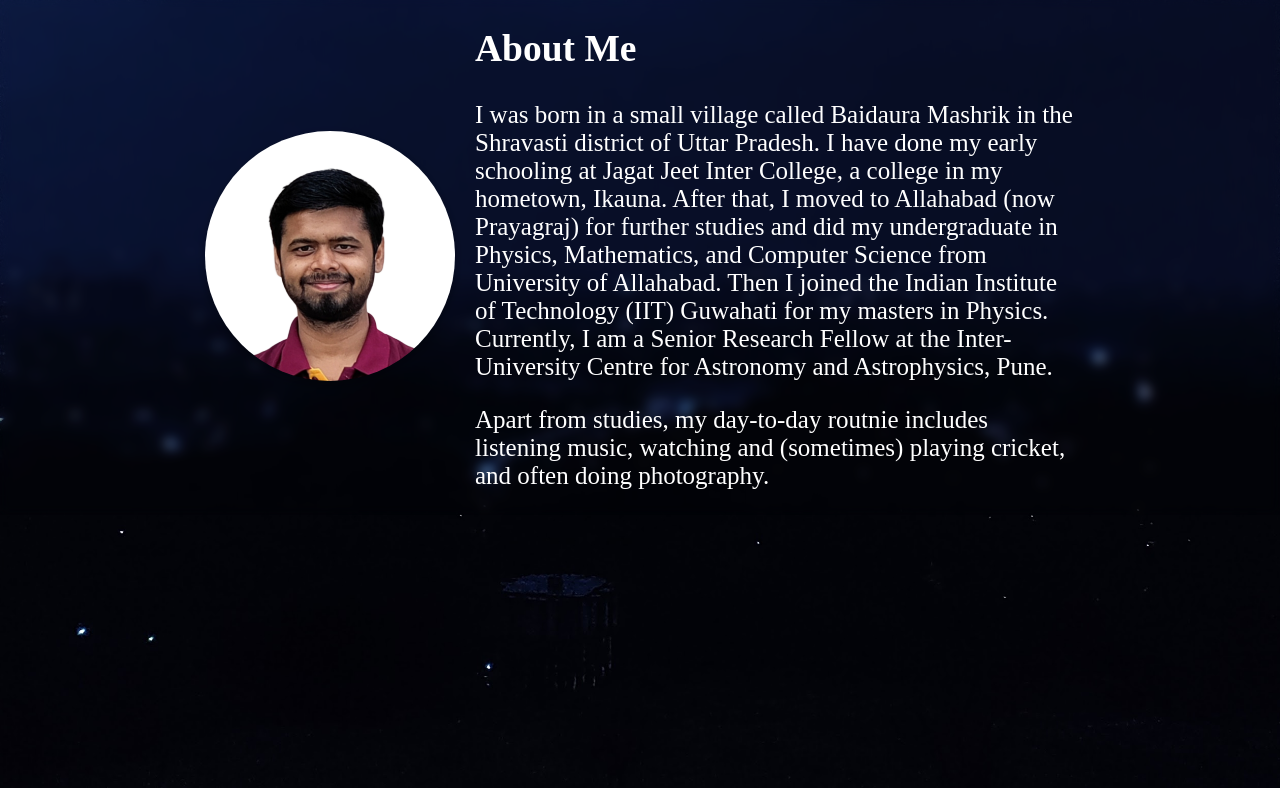
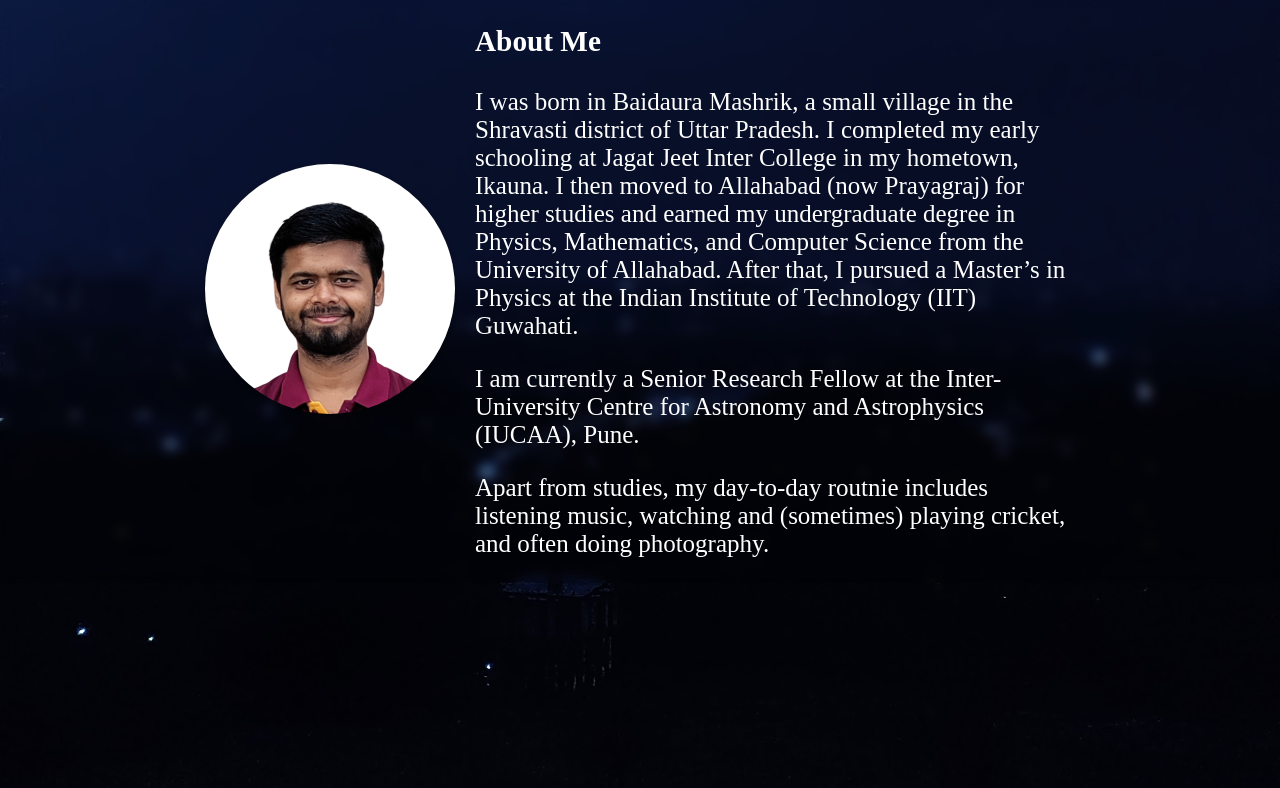
Before and after one commit to avinash-tiwari-at/avinash-tiwari-at.github.io, a Jekyll site: the page built from about.md, in a window 1280 px wide, cut to the strip 112-900 px from the top of the page. Built offline with Jekyll 4.4.1, drawn with Linux system fonts in a browser that asks for light colours.

Commit message:
Revise 'About Me' section for clarity and detail
Updated the 'About Me' section with improved wording and structure.

```diff
--- a/about.md
+++ b/about.md
@@ -7,9 +7,12 @@ bodyClass: about
 <div class="about-container">
   <img src="./pic8.png" alt="Profile Picture" class="profile-pic">
   <div class="about-text">
-    <h2>About Me</h2>
+    <h3>About Me</h3>
     <p>
-      I was born in a small village called Baidaura Mashrik in the Shravasti district of Uttar Pradesh. I have done my early schooling at Jagat Jeet Inter College, a college in my hometown, Ikauna. After that, I moved to Allahabad (now Prayagraj) for further studies and did my undergraduate in Physics, Mathematics, and Computer Science from University of Allahabad. Then I joined the Indian Institute of Technology (IIT) Guwahati for my masters in Physics. Currently, I am a Senior Research Fellow at the Inter-University Centre for Astronomy and Astrophysics, Pune.
+      I was born in Baidaura Mashrik, a small village in the Shravasti district of Uttar Pradesh. I completed my early schooling at Jagat Jeet Inter College in my hometown, Ikauna. I then moved to Allahabad (now Prayagraj) for higher studies and earned my undergraduate degree in Physics, Mathematics, and Computer Science from the University of Allahabad. After that, I pursued a Master’s in Physics at the Indian Institute of Technology (IIT) Guwahati.
+    </p>
+    <p>
+      I am currently a Senior Research Fellow at the Inter-University Centre for Astronomy and Astrophysics (IUCAA), Pune.
     </p>
     <p>
       Apart from studies, my day-to-day routnie includes listening music, watching and (sometimes) playing cricket, and often doing photography.
```
